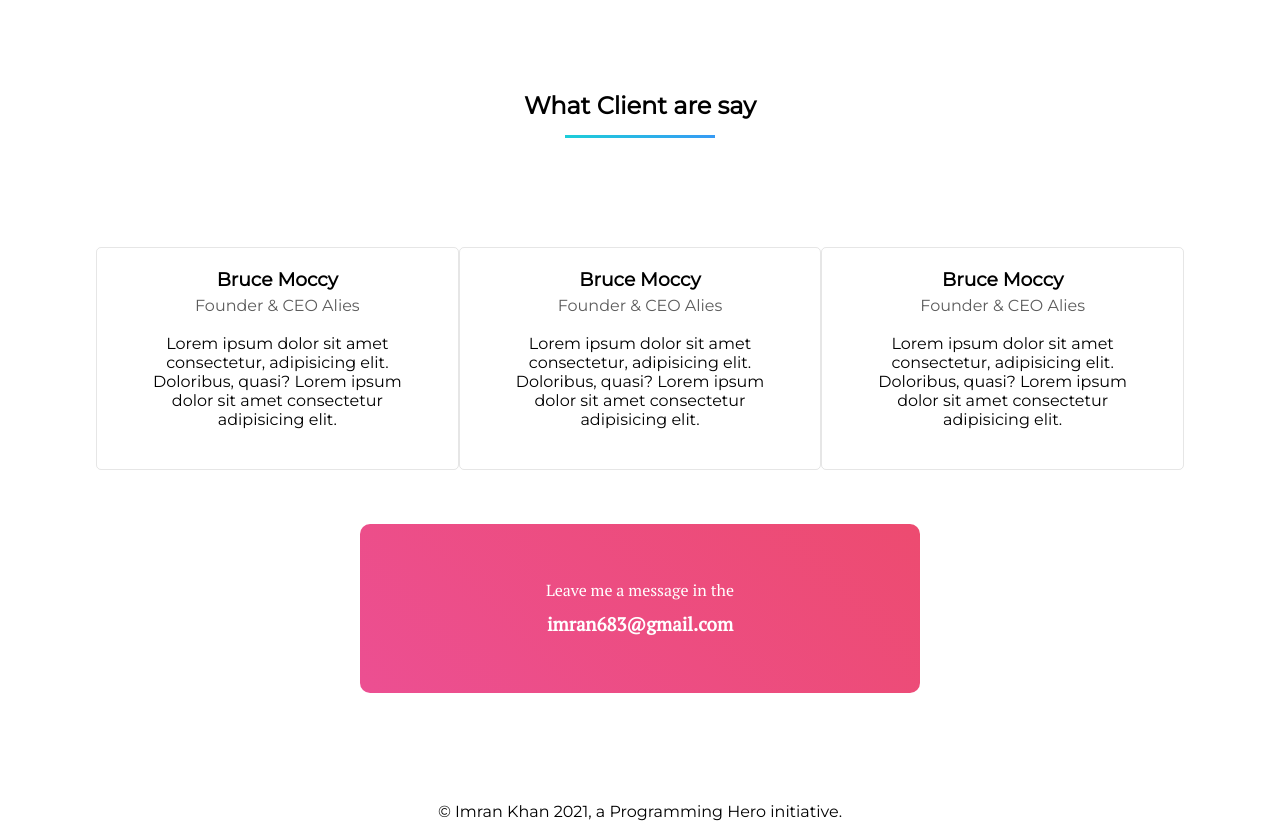
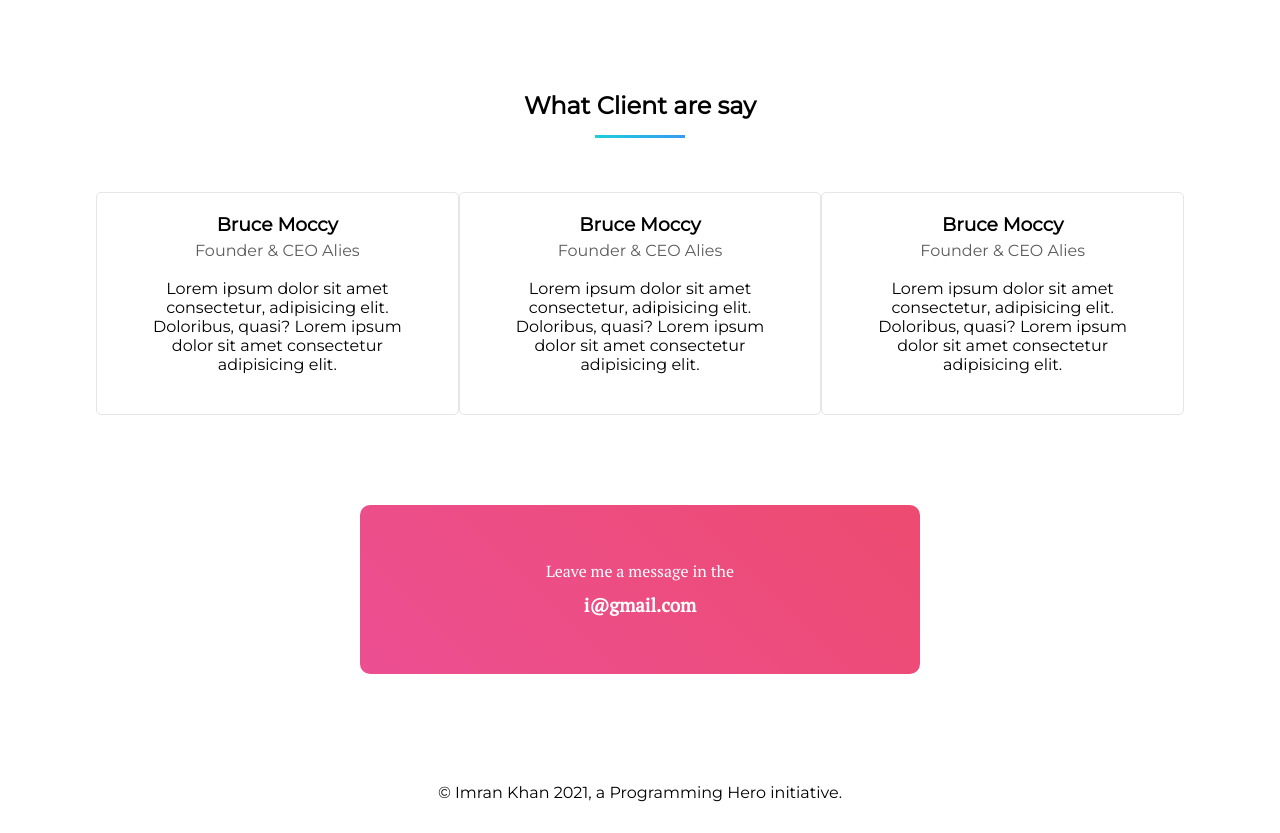
Before and after one commit to codingimran/peronal-website, a plain HTML site: page index.html in a window 1280 px wide. Shown: the part 1560-2393 px from the top of the page. Drawn offline with Linux system fonts and the light colour scheme.

Commit message:
card-style margin-top added

```diff
--- a/css/style.css
+++ b/css/style.css
@@ -126,6 +126,7 @@ body {
   text-align: center;
   padding: 50px;
   margin: 0 auto;
+  margin-top: 35px;
   width: 560px;
   border-radius: 10px;
   color: #fff;
@@ -149,8 +150,8 @@ footer {
   border-bottom: 3px solid;
   border-image: linear-gradient(45deg, rgb(28, 206, 216), rgb(55, 153, 245));
   border-image-slice: 1;
-  width: 150px;
-  margin: 15px auto 5% auto;
+  width: 90px;
+  margin: 15px auto 0 auto;
 }
 
 .flex-container {
--- a/index.html
+++ b/index.html
@@ -109,7 +109,7 @@
       </div>
       <div class="card-style">
         <p>Leave me a message in the</p>
-        <h3>imran683@gmail.com</h3>
+        <h3>i@gmail.com</h3>
       </div>
     </section>
     <footer>
```
